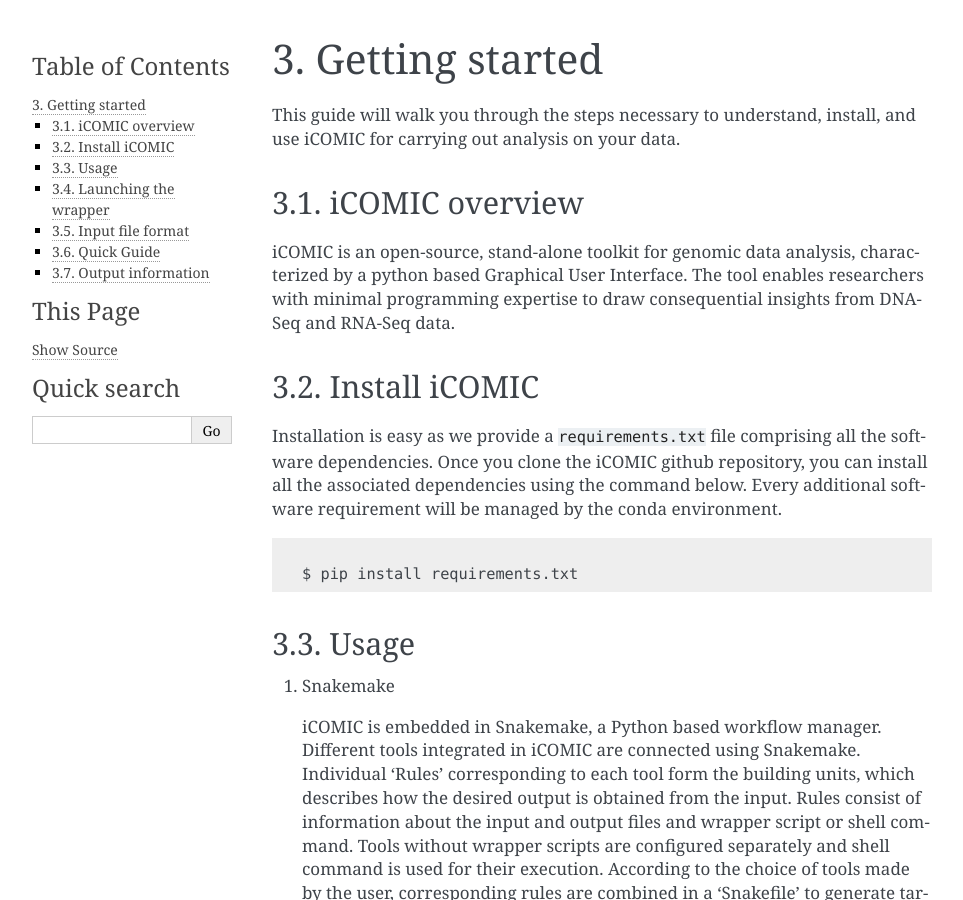
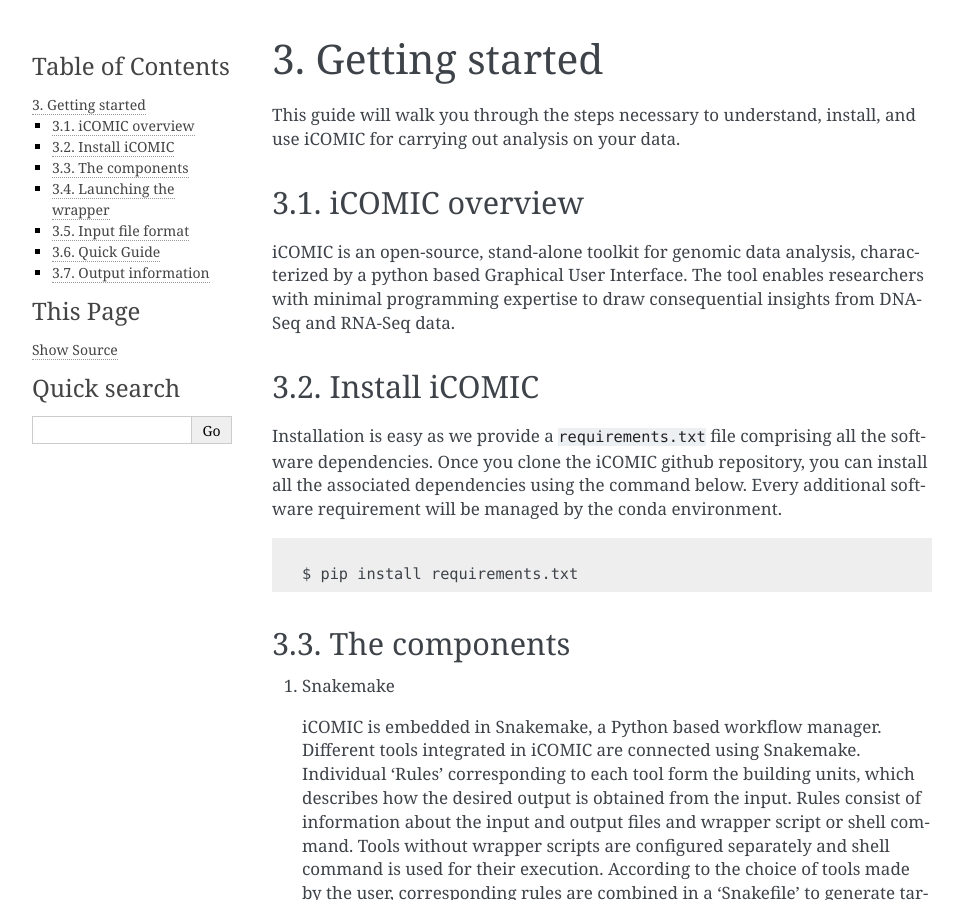
Before and after one commit to anjanaanilkumar1289/iCOMIC_doc, a Sphinx documentation site: the page built from docs/getting_started.md, in a window 1280 px wide and 900 px high. Shown: the whole window, without its empty margins (148-1111 px from the left). Built offline with Sphinx 7.4.7, drawn with Linux system fonts in a browser that asks for light colours.

Commit message:
Update getting_started.md

```diff
--- a/docs/getting_started.md
+++ b/docs/getting_started.md
@@ -22,7 +22,7 @@
 
 
 
-#### 3.3. Usage
+#### 3.3. The components
 
 1) Snakemake
 
```
